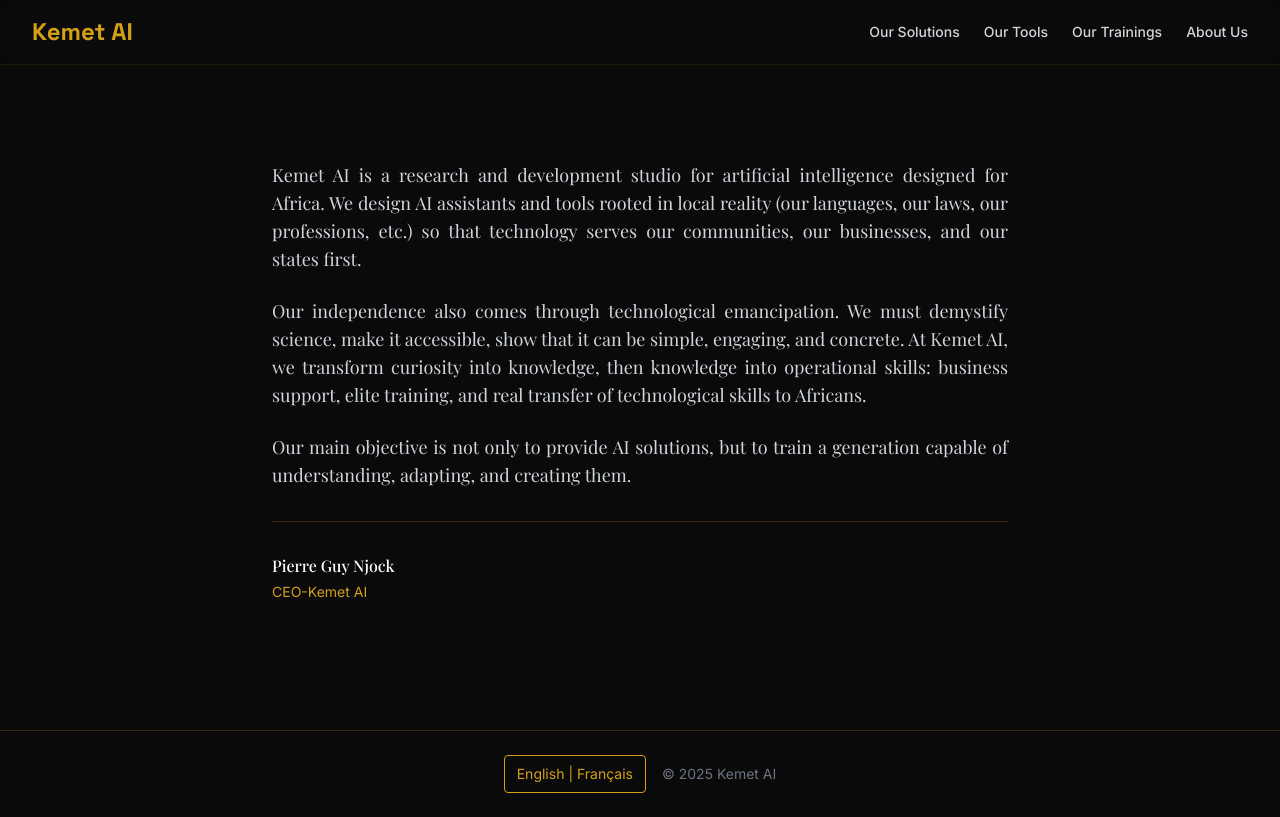
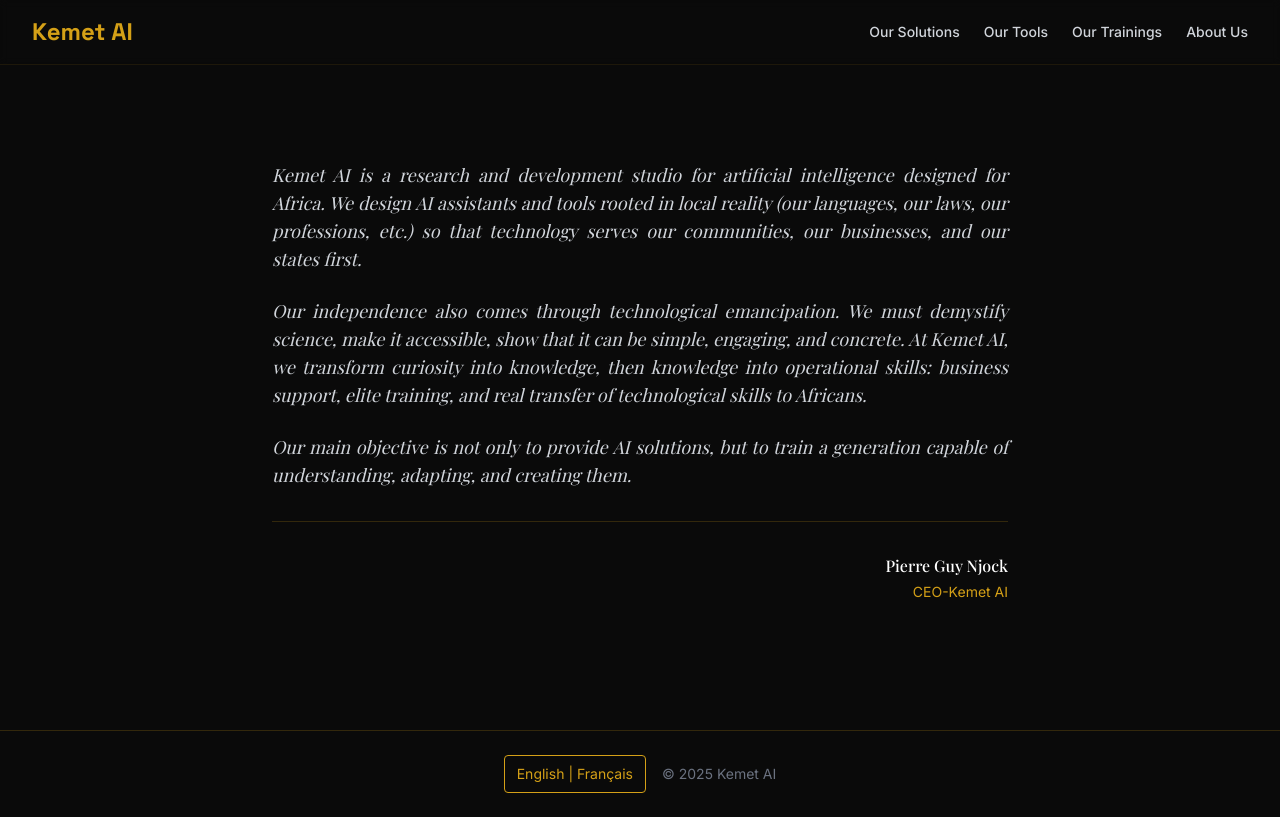
Before and after one commit to A-Njock/KEMET-AI, a React (Vite) app: page /about in a window 1280 px wide. Built offline with nearby package versions, Linux system fonts and the light colour scheme.

Commit message:
About page: make text italic and right-align signature

```diff
--- a/src/pages/About.tsx
+++ b/src/pages/About.tsx
@@ -16,7 +16,7 @@
         {/* Content */}
         <div className="space-y-8">
           <div
-            className="text-gray-300 leading-relaxed text-base md:text-lg space-y-6"
+            className="text-gray-300 leading-relaxed text-base md:text-lg space-y-6 italic"
             style={{ fontFamily: 'Playfair Display, serif' }}
           >
             {paragraphs.map((paragraph, index) => (
@@ -27,7 +27,7 @@
           </div>
 
           {/* Signature */}
-          <div className="mt-12 pt-8 border-t border-gold/20">
+          <div className="mt-12 pt-8 border-t border-gold/20 text-right">
             <p className="text-white font-medium mb-1" style={{ fontFamily: 'Playfair Display, serif' }}>
               {t('about_signature_name')}
             </p>
```
